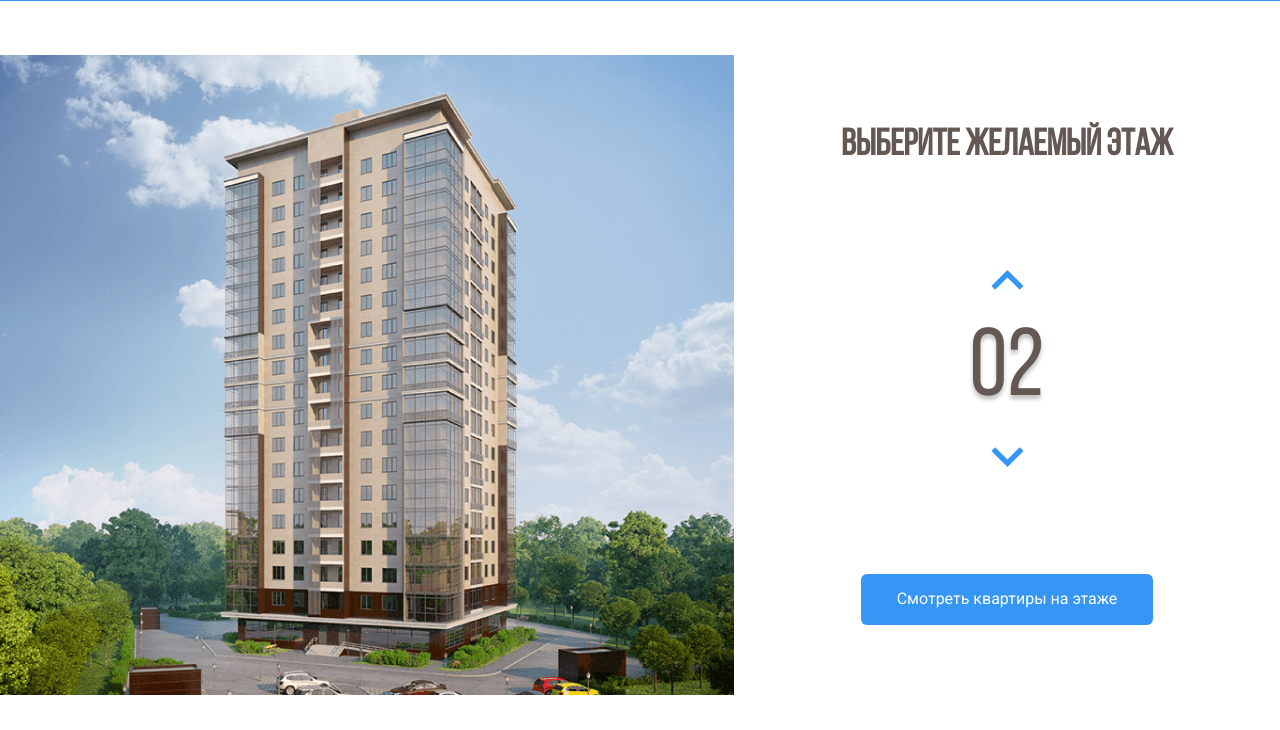
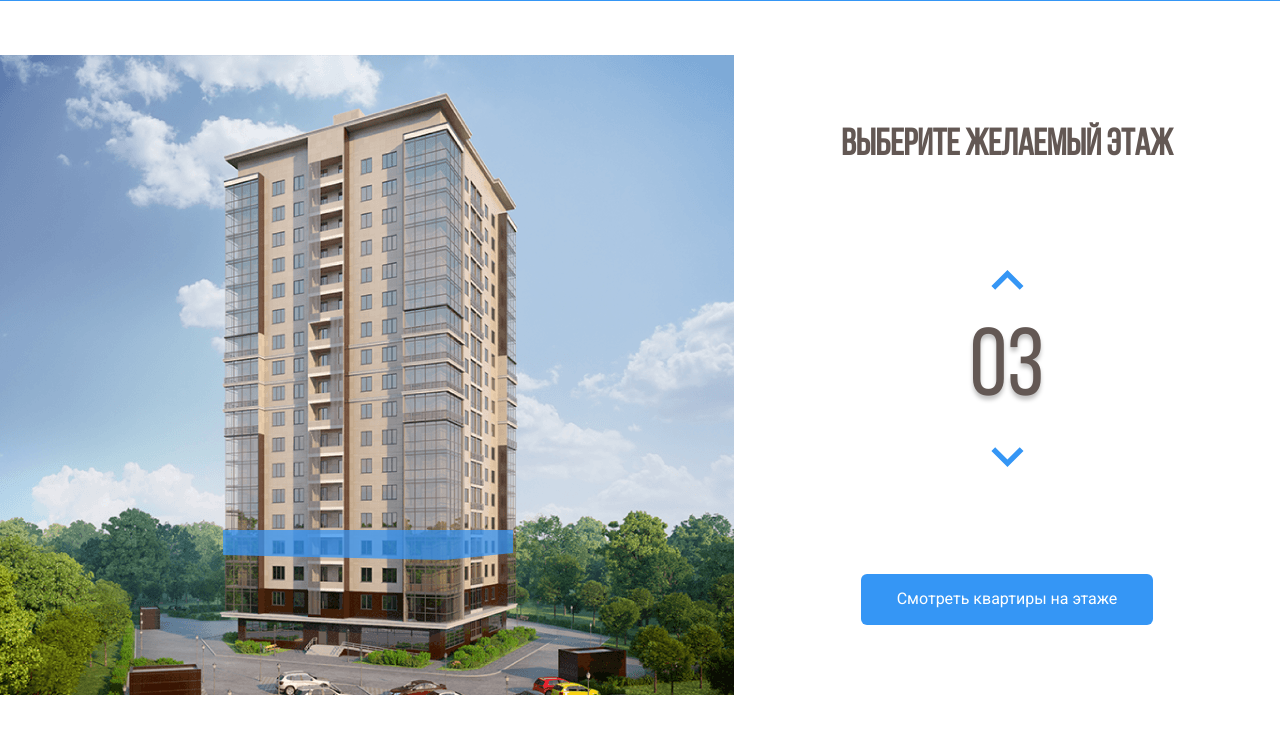
Before and after one commit to MaxZiCode/melody-housing, a plain HTML site: page index.html in a window 1280 px wide. Both pictures are taken after a click on the button 1007 px from the left and 352 px from the top of the page. Shown: the part 70-800 px from the top of the page. Drawn offline with nearby package versions, Linux system fonts and the light colour scheme.

Commit message:
Add floor changing interactions.

```diff
--- a/css/style.css
+++ b/css/style.css
@@ -79,7 +79,7 @@ body {
   opacity: 0;
   cursor: pointer;
 }
-.home-image path:hover {
+.home-image .current-floor {
   opacity: 1;
 }
 .counter-group {
--- a/index.html
+++ b/index.html
@@ -1,5 +1,5 @@
 <!DOCTYPE html>
-<html lang="ru">
+<html lang="en">
 <head>
   <meta charset="UTF-8">
   <meta http-equiv="X-UA-Compatible" content="IE=edge">
@@ -50,23 +50,23 @@
         </pattern>
         <image id="image0" width="740" height="640" xlink:href="img/home.png" />
       </defs>
-      <path d="M222 527L442.8 535L512 521.3V543L443.5 562.7L222 551.7V527Z" fill="#3595F6" fill-opacity="0.75" />
-      <path d="M223 526V501L443.3 504.3L513 501V521L443.7 534L223 526Z" fill="#3595F6" fill-opacity="0.75" />
-      <path d="M223 500V475H444H513V498L445 505L223 500Z" fill="#3595F6" fill-opacity="0.75" />
-      <path d="M223 476V451L444.3 447.3L512 454V476H444" fill="#3595F6" fill-opacity="0.75" />
-      <path d="M223 450V424L444.5 420.7L513 431.7V453L444 446.3L223 450Z" fill="#3595F6" fill-opacity="0.75" />
-      <path d="M222 423V399.3L443 387L514 410V431.3L443 419L222 423Z" fill="#3595F6" fill-opacity="0.75" />
-      <path d="M222 401V376L444.2 359.7L514 388.3V409L443.7 387.3L222 401Z" fill="#3595F6" fill-opacity="0.75" />
-      <path d="M222 376V351L444.5 330.7L514 367.3V388L442 359.3L222 376Z" fill="#3595F6" fill-opacity="0.75" />
-      <path d="M222 350V326L445 301.3L514 345.3V367L444.7 329L222 350Z" fill="#3595F6" fill-opacity="0.75" />
-      <path d="M222 325V301L444.5 272.3L514 323.3V344L443.7 301.7L222 325Z" fill="#3595F6" fill-opacity="0.75" />
-      <path d="M221 301V277L443.3 244L514 303.3V323L444 272.3L221 301Z" fill="#3595F6" fill-opacity="0.75" />
-      <path d="M222 276V252L443.2 217L513 281V302L444.3 243.7L222 276Z" fill="#3595F6" fill-opacity="0.75" />
-      <path d="M222 252V227L444.3 189L513 259.3V280L444 216L222 252Z" fill="#3595F6" fill-opacity="0.75" />
-      <path d="M222 226V201L442.8 157.3L513 236.3V259L444 185.7L222 226Z" fill="#3595F6" fill-opacity="0.75" />
-      <path d="M223 202V177L443 129L513 214V237L442.3 157.7L223 202Z" fill="#3595F6" fill-opacity="0.75" />
-      <path d="M222 177V152L441.8 100L513 192.3V215L443.3 128.7L222 177Z" fill="#3595F6" fill-opacity="0.75" />
-      <path d="M222 152V126L444 69.3L513 171V192L443.7 100.3L222 152Z" fill="#3595F6" fill-opacity="0.75" />
+      <path data-floor="01" floor-attr="min" d="M222 527L442.8 535L512 521.3V543L443.5 562.7L222 551.7V527Z" fill="#3595F6" fill-opacity="0.75" />
+      <path data-floor="02" d="M223 526V501L443.3 504.3L513 501V521L443.7 534L223 526Z" fill="#3595F6" fill-opacity="0.75" />
+      <path data-floor="03" d="M223 500V475H444H513V498L445 505L223 500Z" fill="#3595F6" fill-opacity="0.75" />
+      <path data-floor="04" d="M223 476V451L444.3 447.3L512 454V476H444" fill="#3595F6" fill-opacity="0.75" />
+      <path data-floor="05" d="M223 450V424L444.5 420.7L513 431.7V453L444 446.3L223 450Z" fill="#3595F6" fill-opacity="0.75" />
+      <path data-floor="06" d="M222 423V399.3L443 387L514 410V431.3L443 419L222 423Z" fill="#3595F6" fill-opacity="0.75" />
+      <path data-floor="07" d="M222 401V376L444.2 359.7L514 388.3V409L443.7 387.3L222 401Z" fill="#3595F6" fill-opacity="0.75" />
+      <path data-floor="08" d="M222 376V351L444.5 330.7L514 367.3V388L442 359.3L222 376Z" fill="#3595F6" fill-opacity="0.75" />
+      <path data-floor="09" d="M222 350V326L445 301.3L514 345.3V367L444.7 329L222 350Z" fill="#3595F6" fill-opacity="0.75" />
+      <path data-floor="10" d="M222 325V301L444.5 272.3L514 323.3V344L443.7 301.7L222 325Z" fill="#3595F6" fill-opacity="0.75" />
+      <path data-floor="11" d="M221 301V277L443.3 244L514 303.3V323L444 272.3L221 301Z" fill="#3595F6" fill-opacity="0.75" />
+      <path data-floor="12" d="M222 276V252L443.2 217L513 281V302L444.3 243.7L222 276Z" fill="#3595F6" fill-opacity="0.75" />
+      <path data-floor="13" d="M222 252V227L444.3 189L513 259.3V280L444 216L222 252Z" fill="#3595F6" fill-opacity="0.75" />
+      <path data-floor="14" d="M222 226V201L442.8 157.3L513 236.3V259L444 185.7L222 226Z" fill="#3595F6" fill-opacity="0.75" />
+      <path data-floor="15" d="M223 202V177L443 129L513 214V237L442.3 157.7L223 202Z" fill="#3595F6" fill-opacity="0.75" />
+      <path data-floor="16" d="M222 177V152L441.8 100L513 192.3V215L443.3 128.7L222 177Z" fill="#3595F6" fill-opacity="0.75" />
+      <path data-floor="17" floor-attr="max" d="M222 152V126L444 69.3L513 171V192L443.7 100.3L222 152Z" fill="#3595F6" fill-opacity="0.75" />
     </svg>
     <div class="main-info">
       <h2 class="main-title">Выберите желаемый этаж</h2>
@@ -75,13 +75,16 @@
           <img src="img/arrow-up.svg" alt="arrow-up" class="counter-arrow counter-arrow-up">
         </button>
         <span class="counter">02</span>
-        <button class="button counter-button counter-up">
+        <button class="button counter-button counter-down">
           <img src="img/arrow-up.svg" alt="arrow-down" class="counter-arrow counter-arrow-down">
         </button>
       </div>
       <button class="button button-primary">Смотреть квартиры на этаже</button>
     </div>
     <!-- /.main-info -->
+    <script src="https://code.jquery.com/jquery-3.6.0.min.js"
+      integrity="sha256-/xUj+3OJU5yExlq6GSYGSHk7tPXikynS7ogEvDej/m4=" crossorigin="anonymous"></script>
+      <script src="js/main.js"></script>
   </main>
 </body>
 </html>
--- /dev/null
+++ b/js/main.js
@@ -0,0 +1,39 @@
+$(document).ready(function () {
+  const counter = $(".counter");
+  const floor = $(".home-image path");
+
+  const maxFloorNumber = $('[floor-attr=max]').attr('data-floor');
+  const minFloorNumber = $('[floor-attr=min]').attr('data-floor');
+
+  let currentFloorText = counter.text();
+  updateCurrentFloor();
+
+  floor.on('mouseover', function () {
+    currentFloorText = $(this).attr('data-floor');
+    updateCurrentFloor();
+  });
+
+  $(".counter-up").on("click", function () {
+    if (currentFloorText >= maxFloorNumber)
+      return;
+
+    currentFloorText++;
+    updateCurrentFloor();
+  })
+
+  $(".counter-down").on("click", function () {
+    if (currentFloorText <= minFloorNumber)
+      return;
+
+    currentFloorText--;
+    updateCurrentFloor();
+  })
+
+  function updateCurrentFloor() {
+    currentFloorText = currentFloorText.toLocaleString('en-US', { minimumIntegerDigits: 2});
+    counter.text(currentFloorText);
+
+    floor.removeClass("current-floor");
+    $(`[data-floor=${currentFloorText}]`).toggleClass("current-floor");
+  }
+});
```
